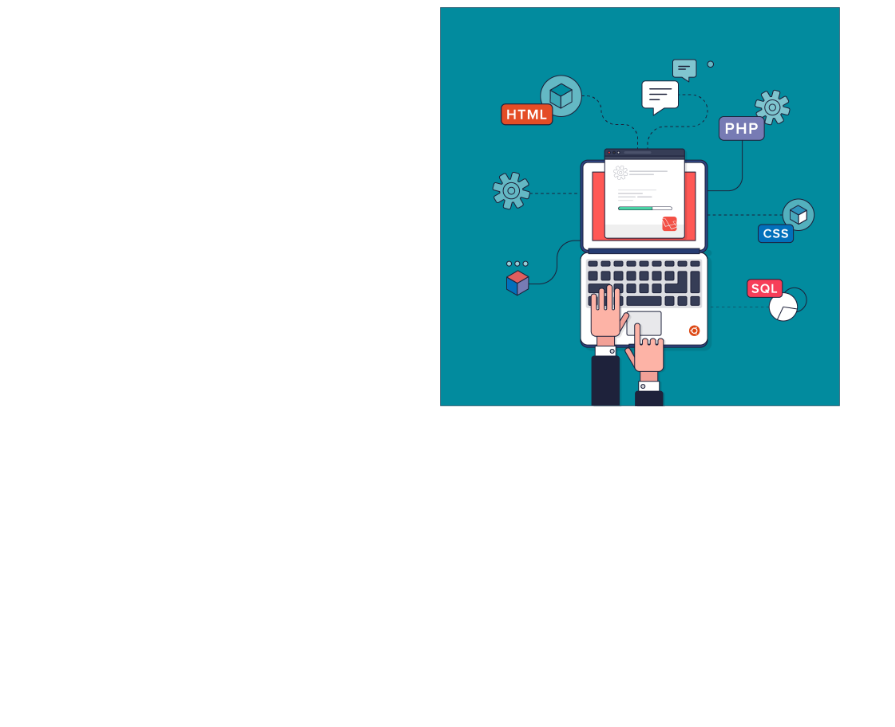
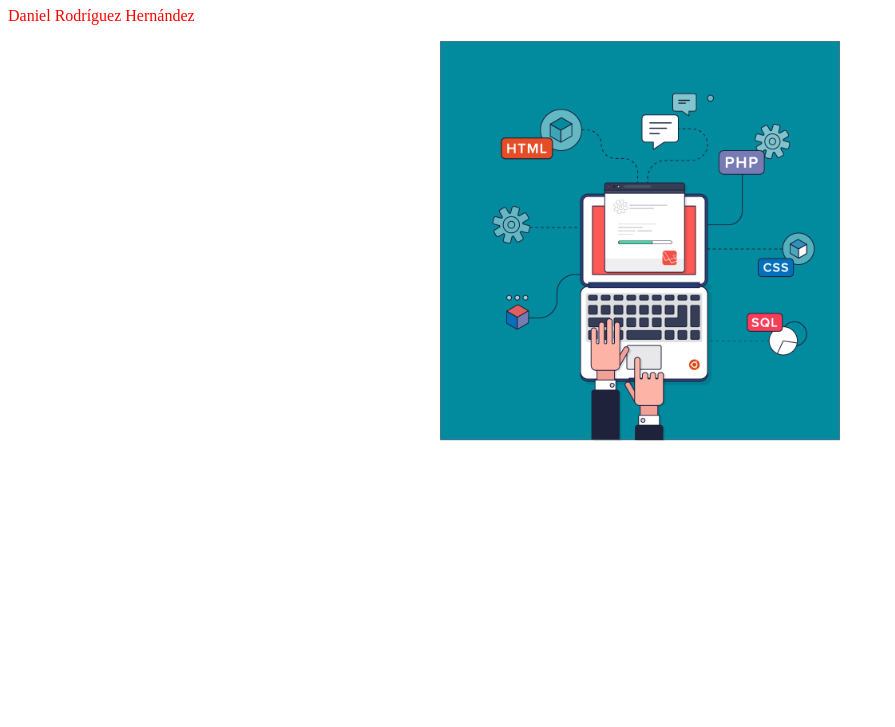
Before and after one commit to danizisito/danizisito, a plain HTML site: page index.html in a window 1280 px wide. Shown: the part 73-800 px from the top of the page, without its empty margins (0-895 px from the left). Drawn offline with Linux system fonts and the light colour scheme.

Commit message:
cambios de 1era clase

```diff
--- /dev/null
+++ b/estilo.css
@@ -0,0 +1 @@
+.blend{color: red;}
--- a/index.html
+++ b/index.html
@@ -4,9 +4,11 @@
     <meta charset="UTF-8">
     <meta name="viewport" content="width=device-width, initial-scale=1.0">
     <title>Daniel Rodríguez Hernández</title>
+    <link rel="stylesheet" href="estilo.css">
 </head>
 <body>
     <h1> Bienvenido/a a mi página</h1>
+    <p class = "blend"> Daniel Rodríguez Hernández</p>
     <img src="imagen.png" style="display: block; margin: auto;" width="400" height="400">
 </body>
 </html>
```
